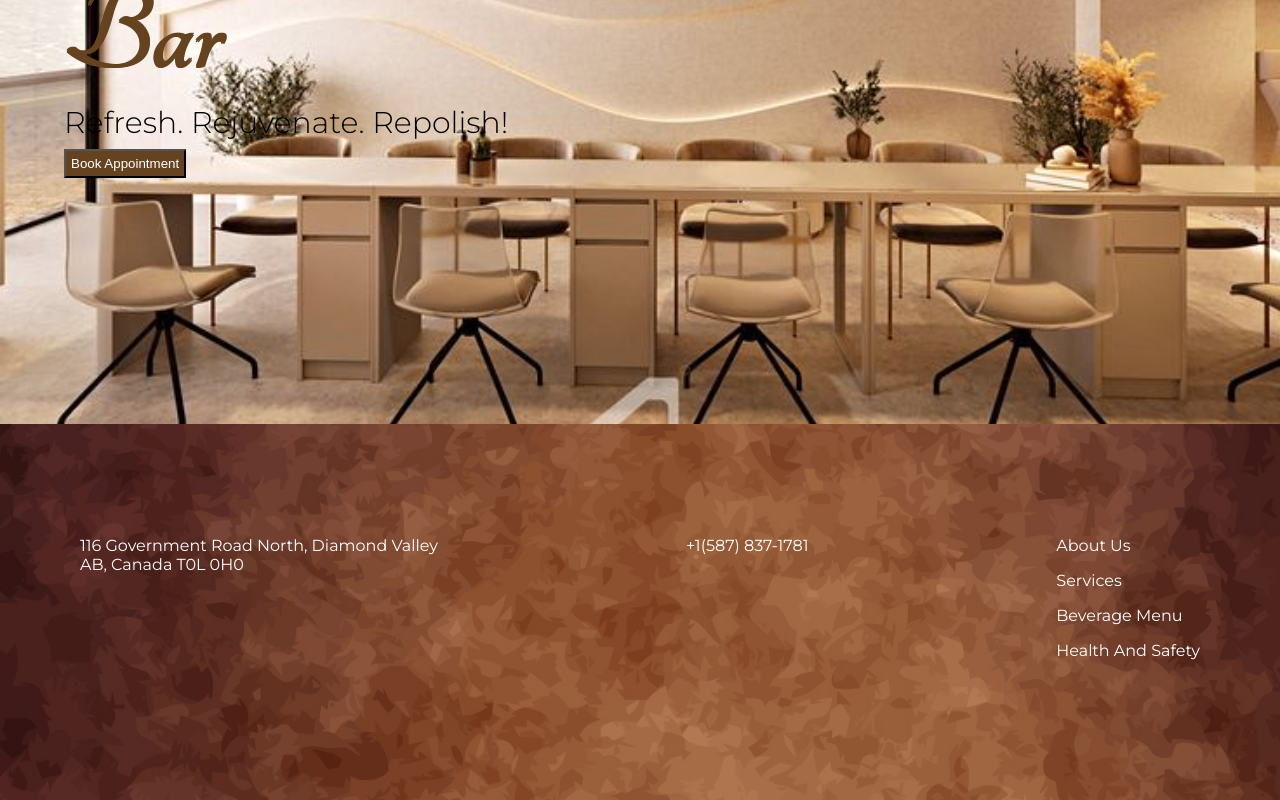
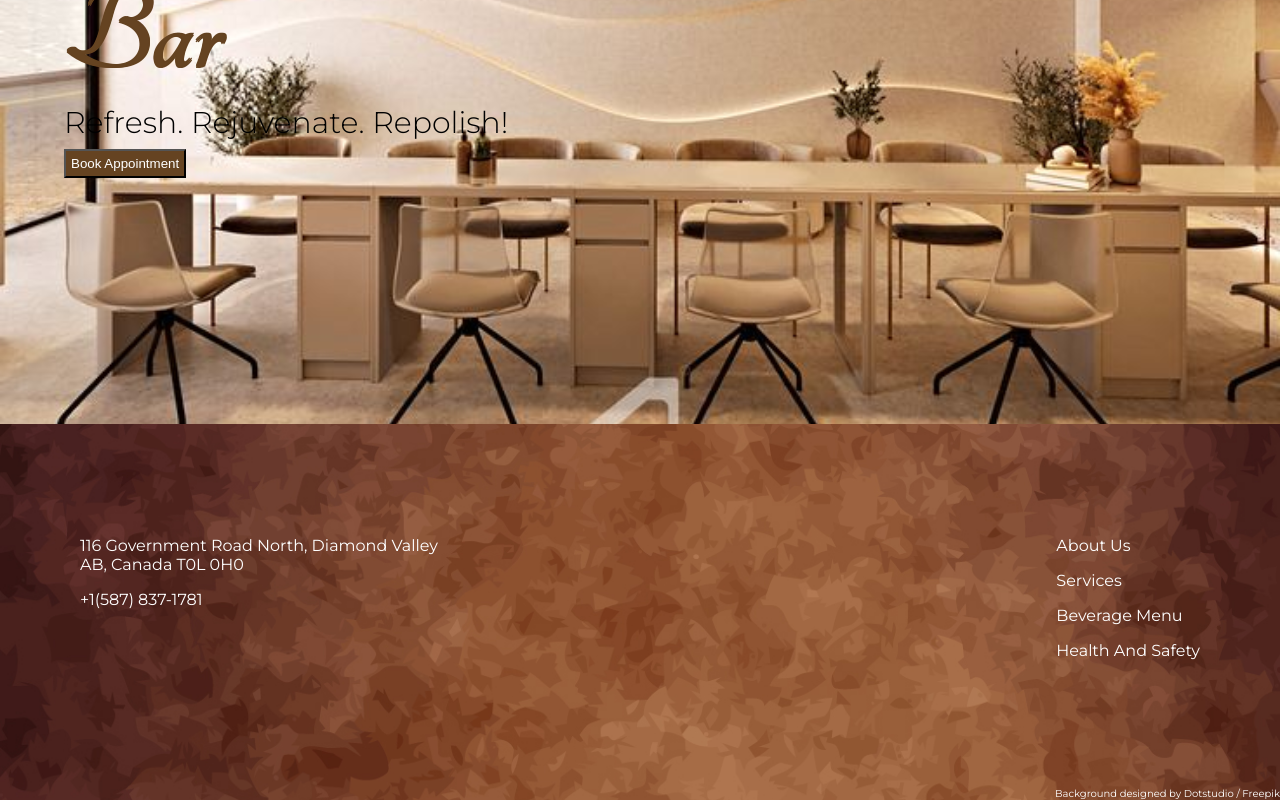
Before and after one commit to R41Ryan/luxe-nail-bar, a React (Vite) app in the folder luxe-nail-bar/: page / in a window 1280 px wide. Shown: the part 408-1208 px from the top of the page. Built offline with nearby package versions, Linux system fonts and the light colour scheme; a web font is replaced by a local one.

Commit message:
added attribution for background

```diff
--- a/luxe-nail-bar/src/components/Footer.jsx
+++ b/luxe-nail-bar/src/components/Footer.jsx
@@ -2,8 +2,10 @@ function Footer({ setPage }) {
   return (
     <>
       <footer>
-        <p>116 Government Road North, Diamond Valley <br /> AB, Canada T0L 0H0</p>
-        <p>+1(587) 837-1781</p>
+        <div className="contact-info">
+          <p>116 Government Road North, Diamond Valley <br /> AB, Canada T0L 0H0</p>
+          <p>+1(587) 837-1781</p>
+        </div>
         <ul>
           <a
             onClick={() => {
@@ -34,6 +36,9 @@ function Footer({ setPage }) {
             <li>Health And Safety</li>
           </a>
         </ul>
+        <div className="attribution">
+          <p>Background <a href="http://www.freepik.com">designed by Dotstudio / Freepik</a></p>
+        </div>
       </footer>
     </>
   );
--- a/luxe-nail-bar/src/style.css
+++ b/luxe-nail-bar/src/style.css
@@ -445,6 +445,7 @@ button {
 }
 
 footer {
+  position: relative;
   display: flex;
   justify-content: space-between;
   padding: 5rem;
@@ -460,3 +461,16 @@ footer ul {
 footer li {
   margin-bottom: 1rem;
 }
+
+.attribution {
+  font-size: 10px;
+  position: absolute;
+  bottom: 0;
+  right: 0;
+  padding: 0;
+  margin: 0;
+}
+
+.attribution p {
+  margin: 0;
+}
```
